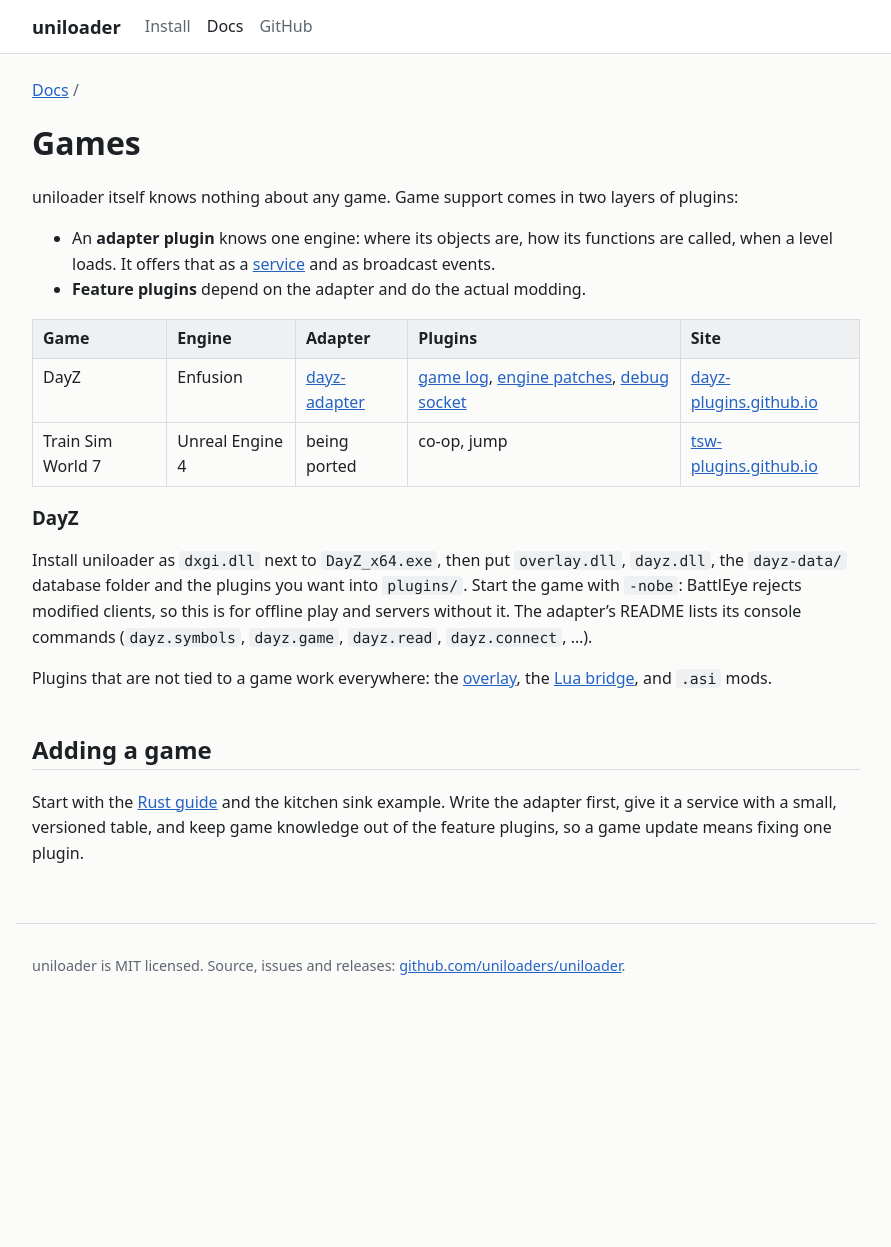
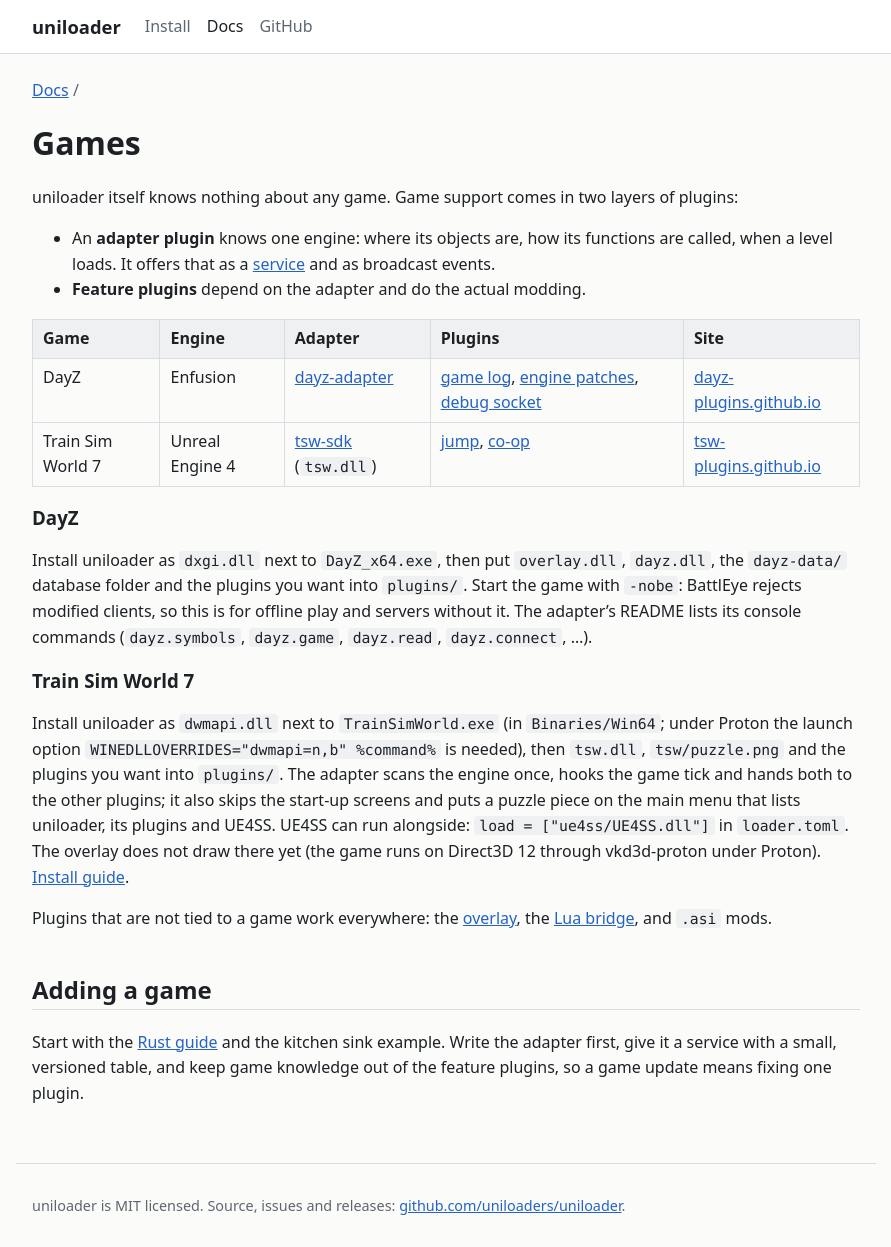
Before and after one commit to uniloaders/uniloaders.github.io, a Jekyll site: the page built from docs/games.md, in a window 1280 px wide. Shown: the whole page, without its empty margins (194-1085 px from the left). Built offline with Jekyll 4.4.1, drawn with Linux system fonts in a browser that asks for light colours; before the commit the page ends 1008 px from its top, so only the background shows below that.

Commit message:
List the TSW adapter and plugins
Co-Authored-By: Claude Opus 5.5 <noreply@anthropic.com>

```diff
--- a/docs/games.md
+++ b/docs/games.md
@@ -14,7 +14,7 @@ uniloader itself knows nothing about any game. Game support comes in two layers
 | Game | Engine | Adapter | Plugins | Site |
 | --- | --- | --- | --- | --- |
 | DayZ | Enfusion | [dayz-adapter](https://github.com/dayz-plugins/dayz-adapter) | [game log](https://github.com/dayz-plugins/dayz-log-plugin), [engine patches](https://github.com/dayz-plugins/dayz-patches-plugin), [debug socket](https://github.com/dayz-plugins/dayz-debug-plugin) | [dayz-plugins.github.io](https://dayz-plugins.github.io/) |
-| Train Sim World 7 | Unreal Engine 4 | being ported | co-op, jump | [tsw-plugins.github.io](https://tsw-plugins.github.io/) |
+| Train Sim World 7 | Unreal Engine 4 | [tsw-sdk](https://tsw-plugins.github.io/plugins/tsw-sdk) (`tsw.dll`) | [jump](https://tsw-plugins.github.io/plugins/tsw-jump), [co-op](https://tsw-plugins.github.io/plugins/tsw-coop/) | [tsw-plugins.github.io](https://tsw-plugins.github.io/) |
 
 ### DayZ
 
@@ -24,6 +24,17 @@ the `dayz-data/` database folder and the plugins you want into `plugins/`. Start
 The adapter's README lists its console commands (`dayz.symbols`, `dayz.game`, `dayz.read`,
 `dayz.connect`, ...).
 
+### Train Sim World 7
+
+Install uniloader as `dwmapi.dll` next to `TrainSimWorld.exe` (in `Binaries/Win64`; under
+Proton the launch option `WINEDLLOVERRIDES="dwmapi=n,b" %command%` is needed), then `tsw.dll`,
+`tsw/puzzle.png` and the plugins you want into `plugins/`. The adapter scans the engine once,
+hooks the game tick and hands both to the other plugins; it also skips the start-up screens and
+puts a puzzle piece on the main menu that lists uniloader, its plugins and UE4SS. UE4SS can run
+alongside: `load = ["ue4ss/UE4SS.dll"]` in `loader.toml`. The overlay does not draw there yet
+(the game runs on Direct3D 12 through vkd3d-proton under Proton).
+[Install guide](https://tsw-plugins.github.io/install).
+
 Plugins that are not tied to a game work everywhere: the [overlay](overlay.html), the
 [Lua bridge](lua.html), and `.asi` mods.
 
```
